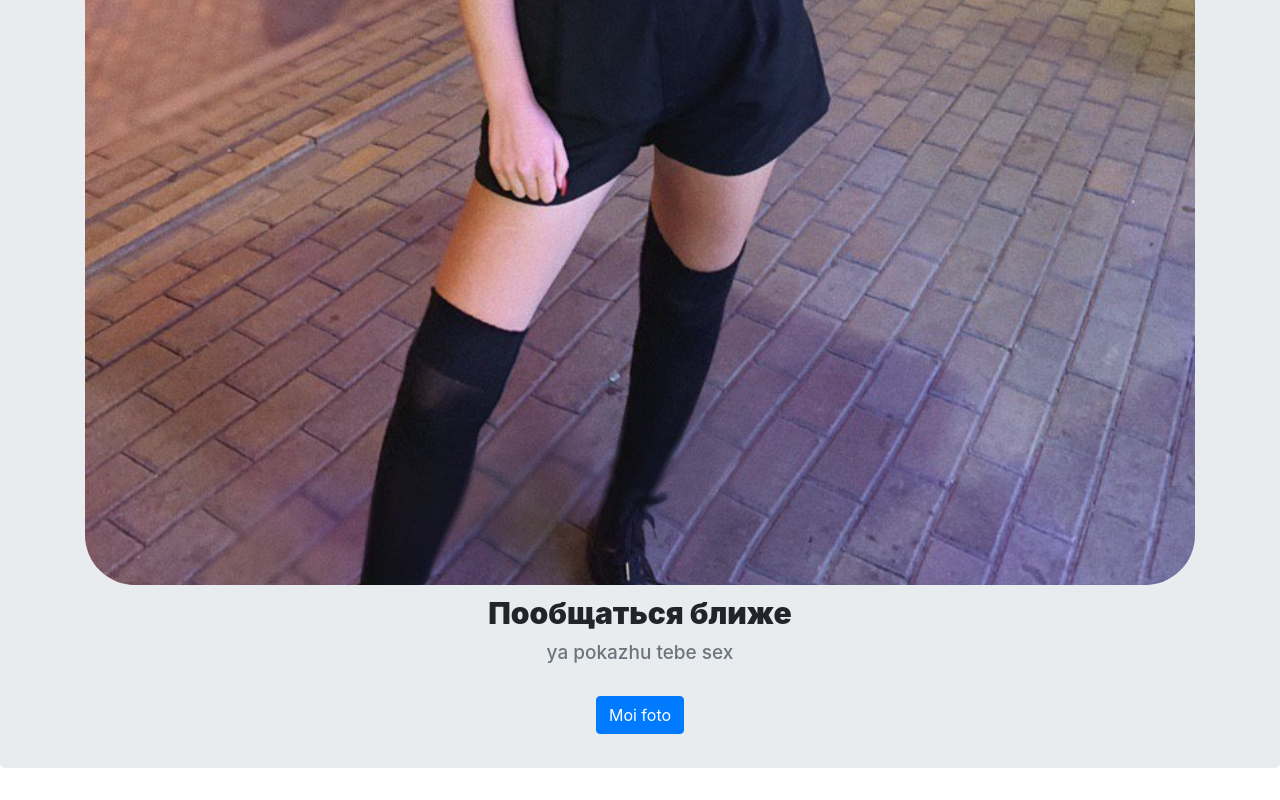
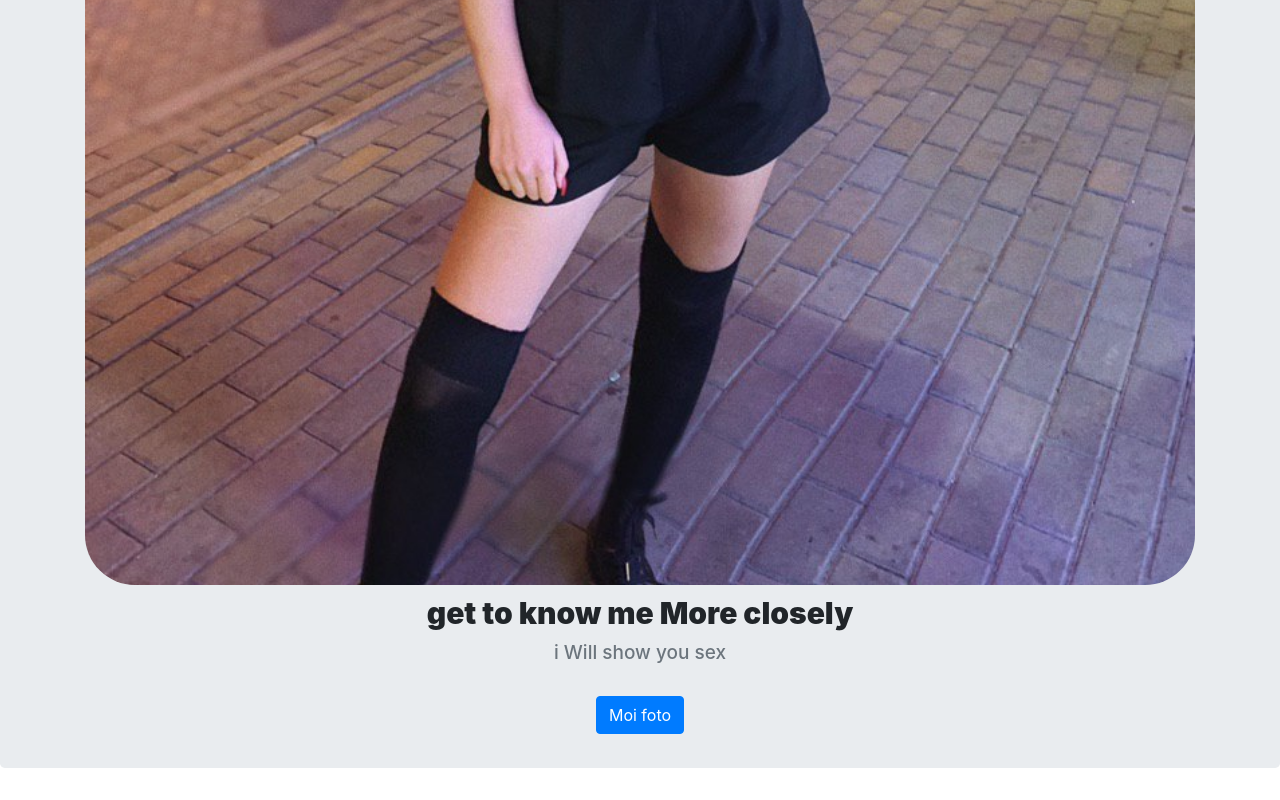
Before and after one commit to Aleks26123/chat, a plain HTML site: page index.html in a window 1280 px wide. Shown: the part 915-1715 px from the top of the page. Drawn offline with Linux system fonts and the light colour scheme.

Commit message:
Update index.html

```diff
--- a/index.html
+++ b/index.html
@@ -68,9 +68,9 @@ h1{font-size: 30px;margin-top: 10px;font-weight: 900;}
           height: auto;
           border-radius: 50px;" src="img/ava.jpg">
           <!-- Заголовок канала -->
-          <h1 class="jumbotron-heading">Пообщаться ближе</h1>
+          <h1 class="jumbotron-heading">get to know me More closely</h1>
           <!-- Описание, укажите здесь то, что замотивирует человека подписаться -->
-          <p style="display:block" class="lead text-muted">ya pokazhu tebe sex</p>
+          <p style="display:block" class="lead text-muted">i Will show you sex</p>
           <p>
             <a href="https://horny5affairs1.com/?u=2g6p60a&o=y9aemfz"class="btn btn-primary my-2" onclick="fbq('track', 'Lead');">
               Moi foto
```
